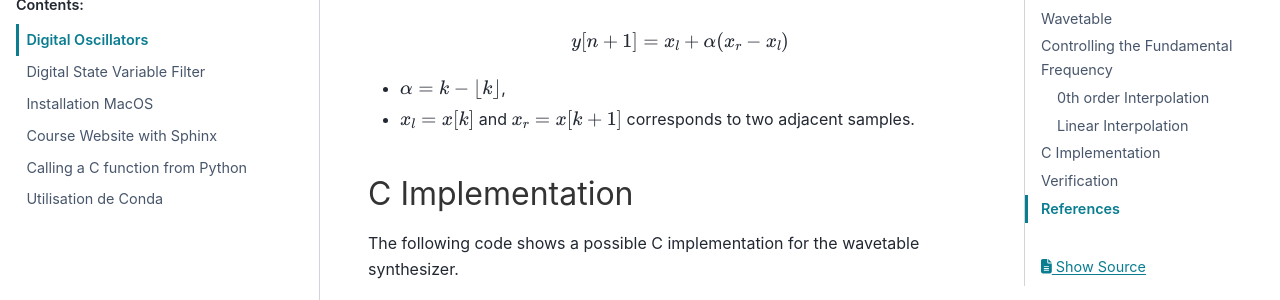
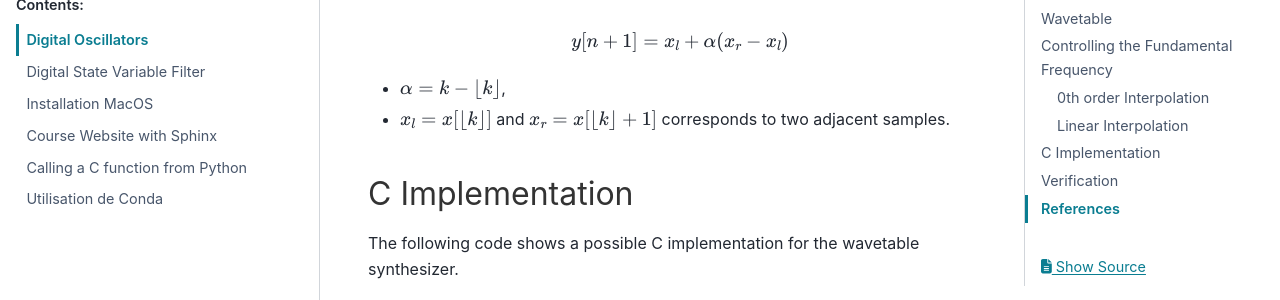
Before and after one commit to vincentchoqueuse/personal_website, a Sphinx documentation site: the page built from docs/source/tutorials/digital_oscillators.rst, in a window 1280 px wide and 900 px high, scrolled down 1865 px. Shown: the part 151-451 px from the top of the window. Built offline with Sphinx 7.4.7 and the PyData theme 0.15.4, drawn with Linux system fonts in a browser that asks for light colours.

Commit message:
two tuto

```diff
--- a/docs/source/tutorials/digital_oscillators.rst
+++ b/docs/source/tutorials/digital_oscillators.rst
@@ -90,7 +90,7 @@ The interpolated sample :math:`y[n+1]` can be obtained as :
     y[n+1] = x_l + \alpha (x_r-x_l)
 
 * :math:`\alpha = k-\lfloor k \rfloor`,
-* :math:`x_l=x[k]` and :math:`x_r = x[k+1]` corresponds to two adjacent samples.
+* :math:`x_l=x[\lfloor k \rfloor]` and :math:`x_r = x[\lfloor k \rfloor+1]` corresponds to two adjacent samples.
 
 
 C Implementation
```
